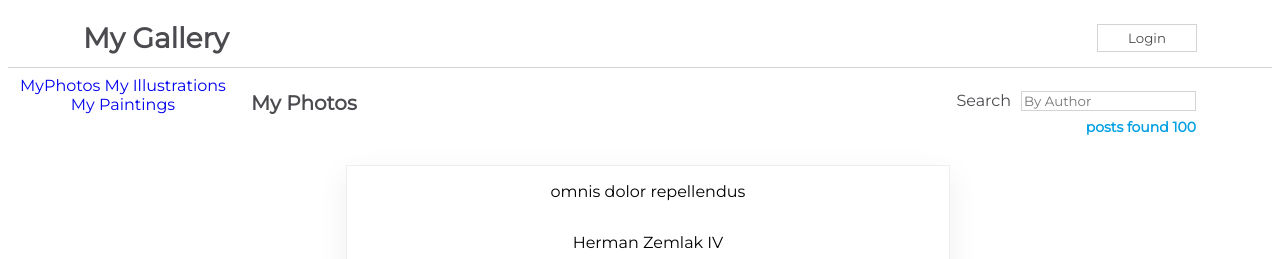
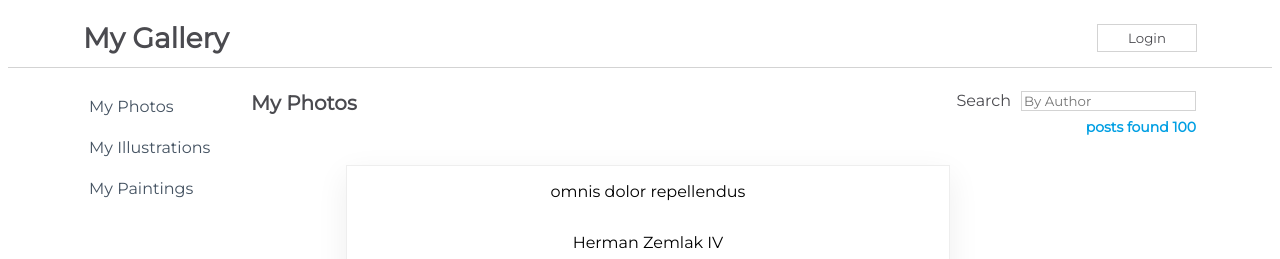
Before and after one commit to JamieB92/react-challanges, a React (Create React App) app in the folder my-app/: page / in a window 1280 px wide. Shown: the top 259 px of the page. Built offline with nearby package versions, Linux system fonts and the light colour scheme.

Commit message:
Complete hooks chalange by converting Content.js with Hooks

```diff
--- a/my-app/src/App.js
+++ b/my-app/src/App.js
@@ -3,7 +3,8 @@
 import NavBarSimple from './components/NavBarSimple';
 import NavBarForm from './components/NavBarForm';
 import Content from './components/Content';
-import Loader from './components/Loader';
+
+import ContentHooks from './components/ContentHooks';
 
 function App() {
   return (
@@ -12,6 +13,7 @@
       <NavBarSimple />
       <NavBarForm />
       <Content />
+      {/* <ContentHooks /> */}
     </div>
   );
 }
--- /dev/null
+++ b/my-app/src/components/ContentHooks.js
@@ -0,0 +1,55 @@
+import React, {useState, useEffect} from "react";
+import css from "./css/Content.module.css";
+import {savedPosts} from "../posts.json";
+import PostItem from "./PostItem";
+import Loader from "./Loader";
+
+function ContentHooks() {
+    const [isLoaded, setIsLoaded] = useState(false);
+    const [fetchedPosts, setFetchedPosts] = useState([]);
+
+    useEffect(()=>{
+        setTimeout(() => {
+            setIsLoaded(true);
+            setFetchedPosts(savedPosts);
+        }, 2000)
+    }, []);
+
+    const handleChange = (e) => {
+        const name = e.target.value.toLowerCase();
+        const filteredPosts = savedPosts.filter((post)=>{
+            return post.name.toLowerCase().includes(name);
+        })
+
+        setFetchedPosts(filteredPosts)
+    }
+
+    return (
+        <div className={css.Content}>
+            <div className={css.TitleBar}>
+                <h1>My Photos</h1>
+                <form>
+                    <label htmlFor="searchinput">Search</label>
+                    <input
+                    type="search"
+                    id="searchinput"
+                    onChange={(e)=>{handleChange(e)}}
+                    />
+                    <h4>Posts Found: {fetchedPosts.length}</h4>
+                </form>
+
+            </div>
+            <div className={css.SearchResults}>
+                {
+                    isLoaded ?
+                    <PostItem savedPosts={fetchedPosts} />
+                    : <Loader />
+
+                }
+
+            </div>
+        </div>
+    )
+}
+
+export default ContentHooks
--- a/my-app/src/components/Sidebar.js
+++ b/my-app/src/components/Sidebar.js
@@ -1,15 +1,14 @@
-import React from "react";
-import css from "./css/Sidebar.module.css"
-
+import React from 'react';
+import css from "./css/Sidebar.module.css";
 
 function Sidebar() {
     return (
-        <div className={css.Sidebar} >
-            <a href="/"> MyPhotos</a>
-            <a href="/"> My Illustrations</a>
-            <a href="/"> My Paintings</a>
+        <div className={css.sidebar}>
+            <a href = "#." target= "_blank">My Photos</a>
+            <a href = "#." target= "_blank">My Illustrations</a>
+            <a href = "#." target= "_blank">My Paintings</a>
         </div>
     )
 }
 
-export default Sidebar;
+export default Sidebar
```
